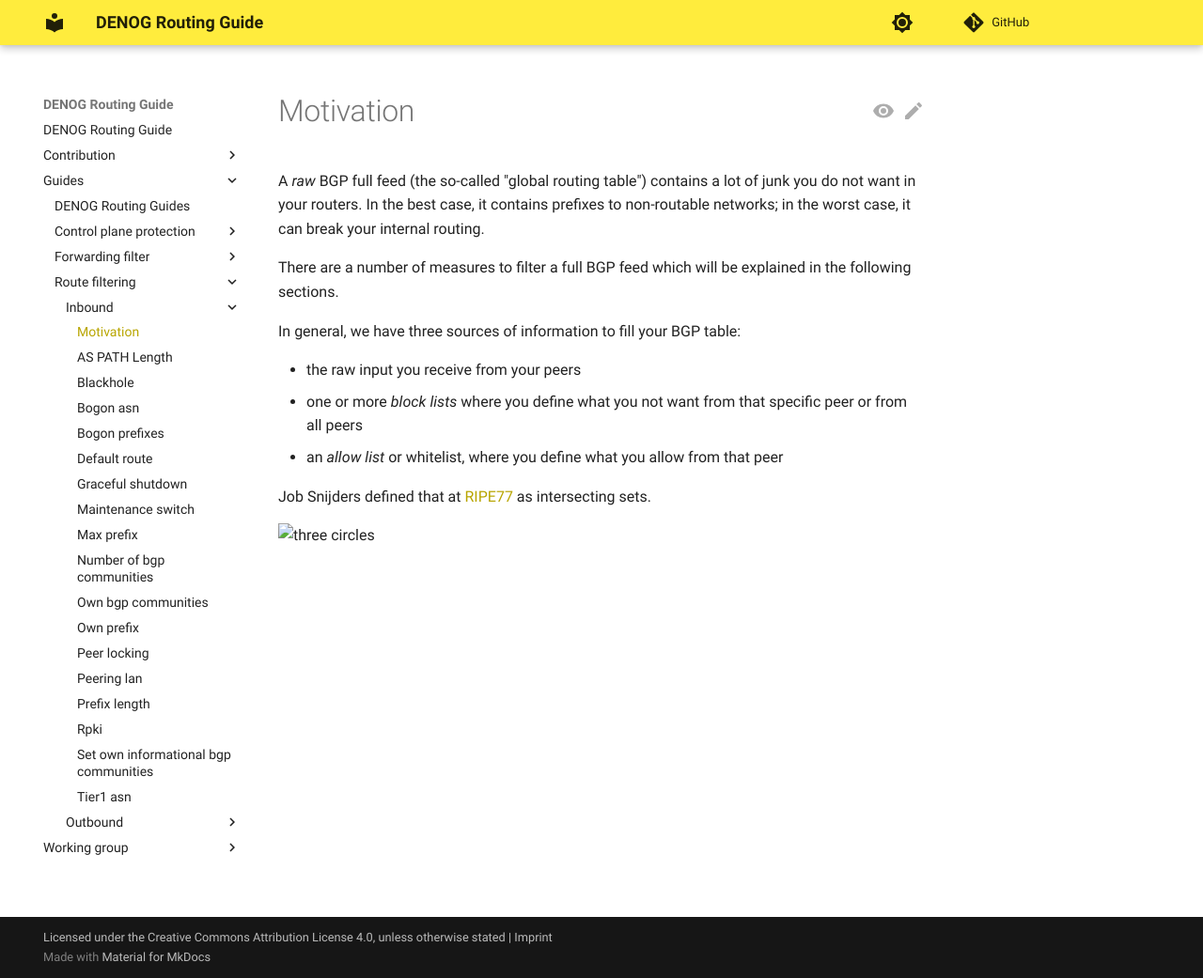
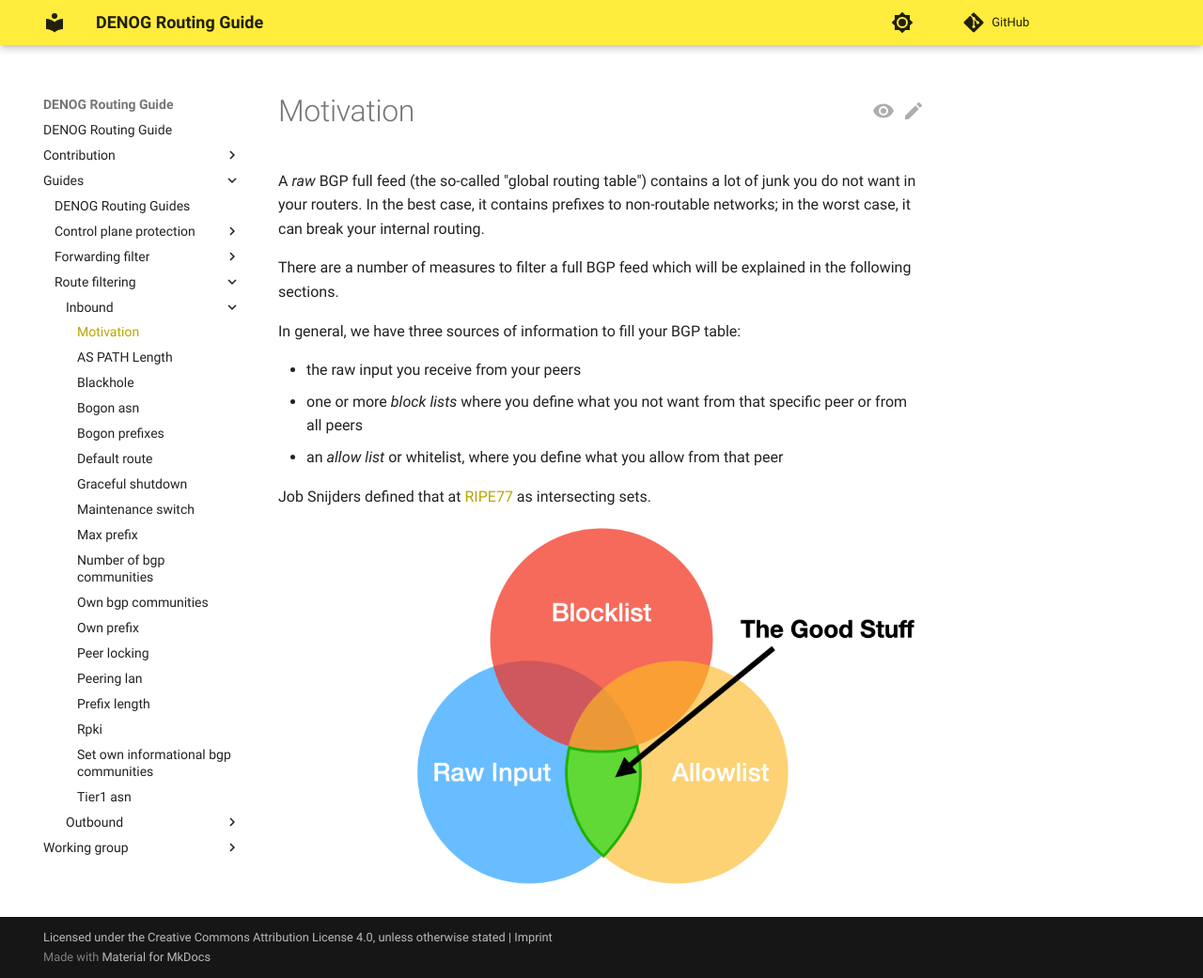
Before and after one commit to denog/routing-guide, an MkDocs documentation site: the page built from docs/guides/route_filtering/inbound/index.md, in a window 1280 px wide and 1041 px high. Shown: the whole window at 94% size. Built offline with MkDocs 1.6.1 and Material for MkDocs 9.7.7, drawn with Linux system fonts in a browser that asks for light colours; comment, search, counter and statistics services are not loaded.

Commit message:
correct path now

```diff
--- a/docs/guides/route_filtering/inbound/index.md
+++ b/docs/guides/route_filtering/inbound/index.md
@@ -14,4 +14,4 @@ In general, we have three sources of information to fill your BGP table:
 Job Snijders defined that at
 [RIPE77](https://ripe77.ripe.net/presentations/59-RIPE77_Snijders_Routing_Policy_Architecture.pdf) as intersecting sets.
 
-![three circles](protect_your_bgp_session_001.png)
+![three circles](/assets/images/protect_your_bgp_session_001.png)
```
